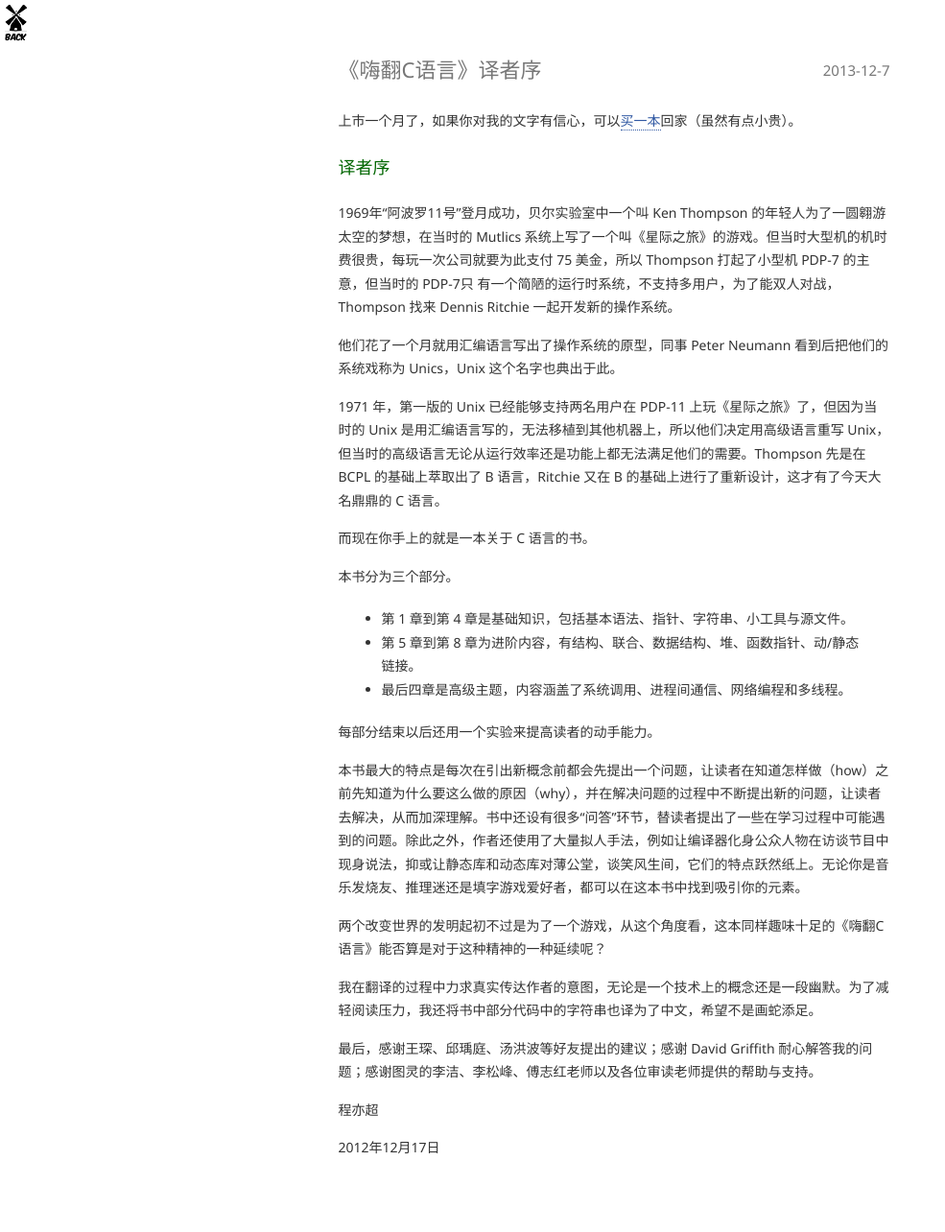
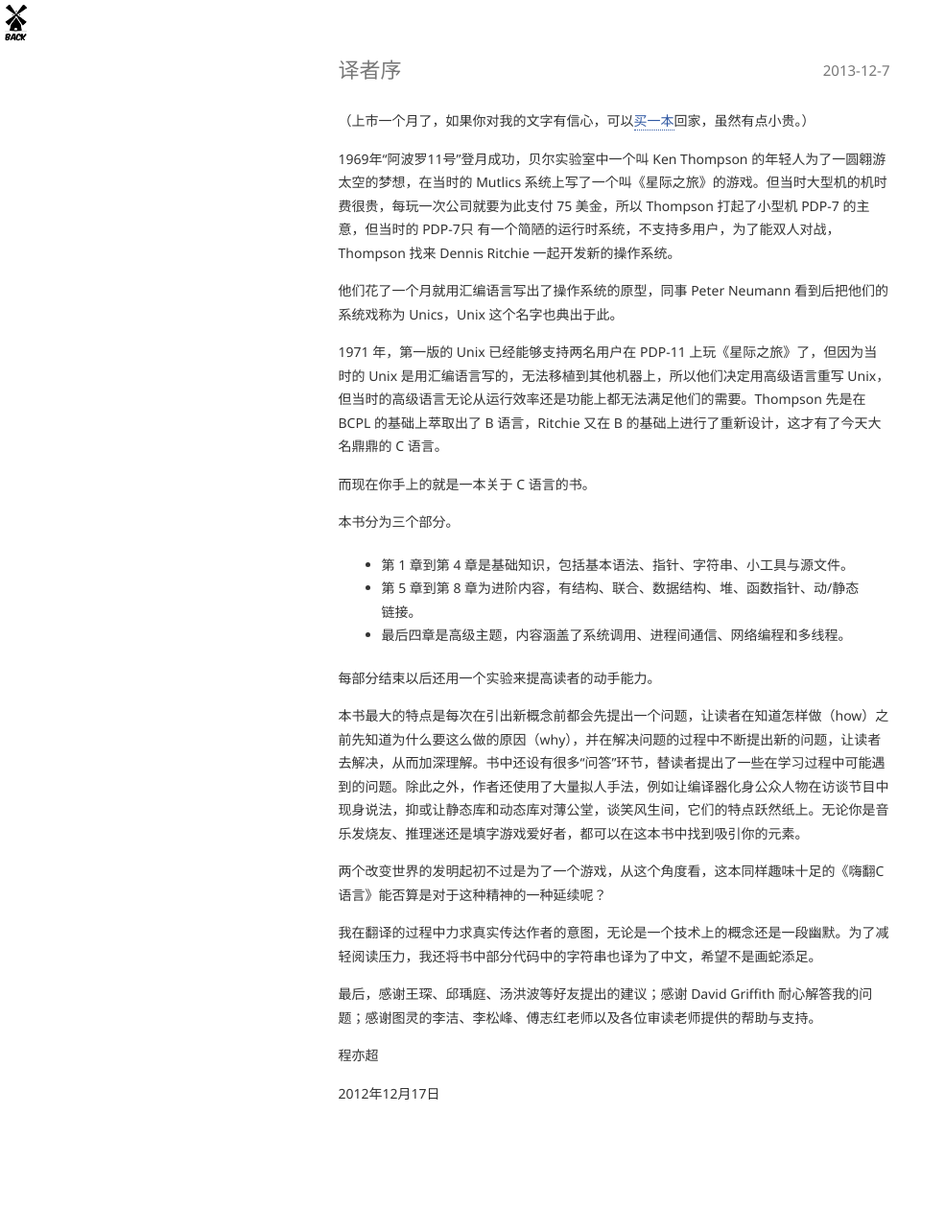
Before and after one commit to dreamsome/onesuper.github.com, a Jekyll site: the page built from _posts/technium/2013-12-07-head-first-c.md, in a window 1280 px wide. Shown: the whole page at 96% size, without its empty margins (0-985 px from the left). Built offline with Jekyll 4.4.1, drawn with Linux system fonts in a browser that asks for light colours; Markdown is read by kramdown in place of the engine named in the settings; after the commit the page ends 1227 px from its top, so only the background shows below that.

Commit message:
underline

```diff
--- a/_posts/technium/2013-12-07-head-first-c.md
+++ b/_posts/technium/2013-12-07-head-first-c.md
@@ -1,13 +1,11 @@
 ---
 layout: post
-title: "《嗨翻C语言》译者序"
+title: "译者序"
 category: technium
 tags: []
 ---
 
-上市一个月了，如果你对我的文字有信心，可以[买一本](http://book.douban.com/subject/25703412/)回家（虽然有点小贵）。
-
-### 译者序
+（上市一个月了，如果你对我的文字有信心，可以[买一本](http://book.douban.com/subject/25703412/)回家，虽然有点小贵。）
 
 1969年“阿波罗11号”登月成功，贝尔实验室中一个叫 Ken Thompson 的年轻人为了一圆翱游太空的梦想，在当时的 Mutlics 系统上写了一个叫《星际之旅》的游戏。但当时大型机的机时费很贵，每玩一次公司就要为此支付 75 美金，所以 Thompson 打起了小型机 PDP-7 的主意，但当时的 PDP-7只 有一个简陋的运行时系统，不支持多用户，为了能双人对战，Thompson 找来 Dennis Ritchie 一起开发新的操作系统。
 
--- a/index.html
+++ b/index.html
@@ -4,7 +4,7 @@
 ---
 
 <div id="ladder">
-<a href="/archive"><img src="/images/ButtonArchive.png"></a>
+<a href="/archive.html"><img src="/images/ButtonArchive.png"></a>
 </div>
 
 
--- a/style.css
+++ b/style.css
@@ -95,9 +95,10 @@ ul, ol{padding-left: 25px;margin: 20px;}
 
 .content { width: 575px; margin: 0 auto; }
 
-.content a { border-bottom: 1px dotted #3159A3; }
+.content a  { border-bottom: 1px dotted #3159A3; }
 .content a:hover { background: #D0DAF7; }
 
+.chaos a:hover { text-decoration: underline;}
 
 p { margin: 15px 0; }
 
```
